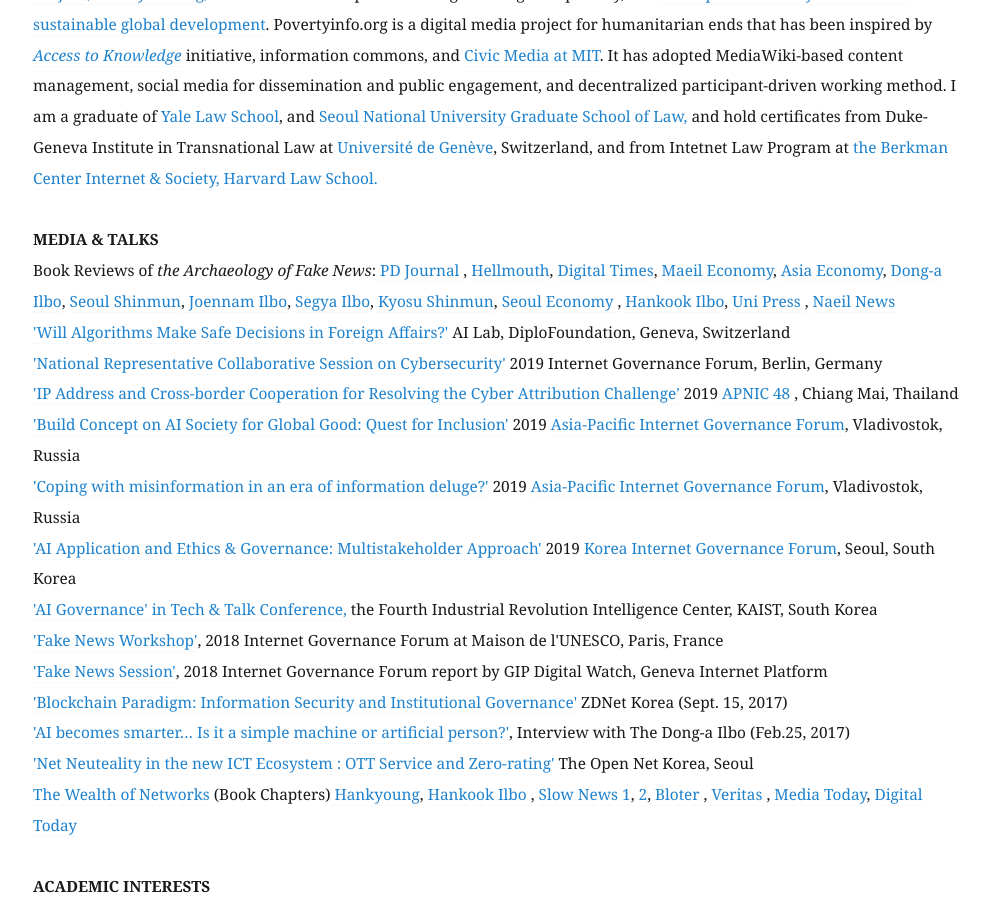
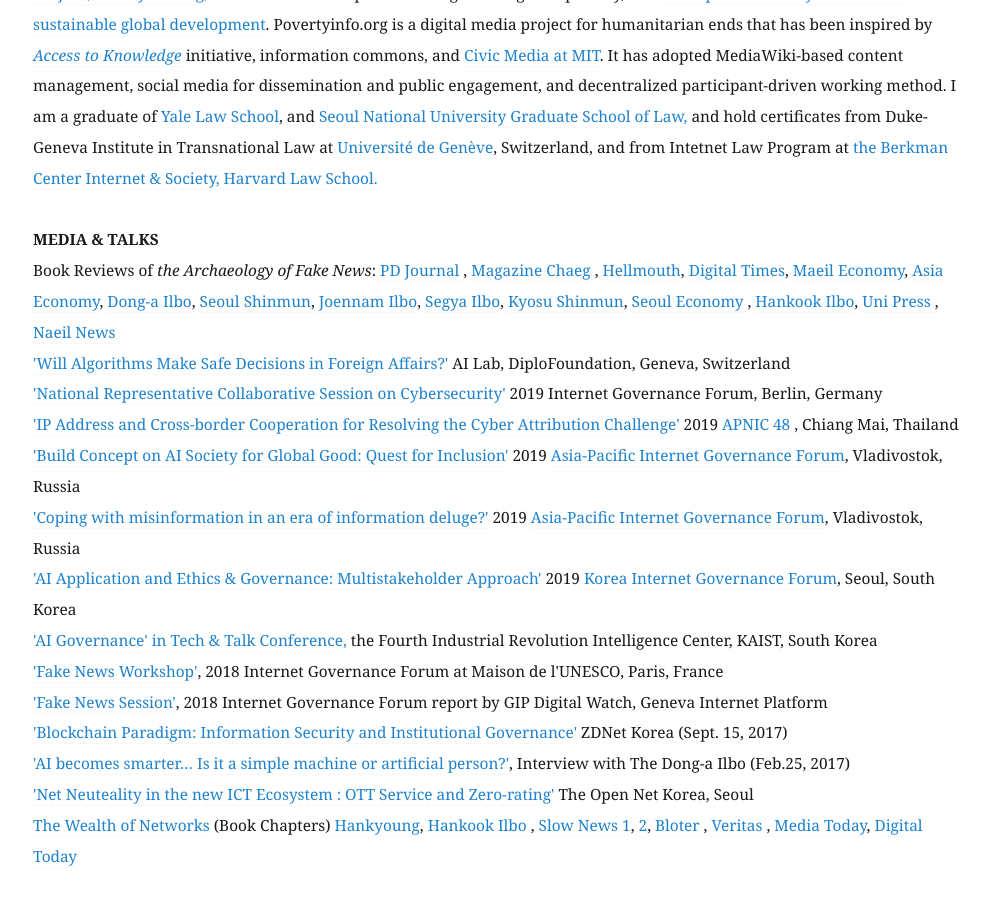
Before and after one commit to eunchangchoi/eunchangchoi.github.io, a Jekyll site: the page built from index.md, in a window 1280 px wide and 900 px high, scrolled down 1679 px. Shown: the whole window, without its empty margins (67-1057 px from the left). Built offline with Jekyll 4.4.1, drawn with Linux system fonts in a browser that asks for light colours.

Commit message:
Update index.md

```diff
--- a/index.md
+++ b/index.md
@@ -27,7 +27,7 @@
    <br>
 
  <strong> MEDIA & TALKS </strong> <br>
-Book Reviews of<i> the Archaeology of Fake News</i>:<a href="https://www.pdjournal.com/news/articleView.html?idxno=71119"> PD Journal </a>, <a href="https://www.youtube.com/watch?v=MpeoOBXadZ8&feature=youtu.be&t=241"> Hellmouth</a>, <a href="http://www.dt.co.kr/contents.html?article_no=2020030302103869061001"> Digital Times</a>, <a href="https://www.mk.co.kr/news/culture/view/2020/02/155878">Maeil Economy</a>, <a href="https://www.asiae.co.kr/article/2020022811050161321&mobile=Y"> Asia Economy</a>, <a href="http://www.donga.com/news/article/all/20200216/99724450/1"> Dong-a Ilbo</a>, <a href="https://www.seoul.co.kr/news/newsView.php?id=20200313020005&wlog_tag3=naver">Seoul Shinmun</a>,<a href="https://www.jnilbo.com/2020/02/20/2020022015101829561/"> Joennam Ilbo</a>, <a href="http://www.segye.com/newsView/20200214510584?OutUrl=naver"> Segya Ilbo</a>, <a href="https://www.kyosu.net/news/articleView.html?idxno=48054"> Kyosu Shinmun</a>, <a href="https://www.sedaily.com/NewsVIew/1YYX4ZYYI0"> Seoul Economy </a>, <a href="https://www.hankookilbo.com/News/Read/202002131753026467">Hankook Ilbo</a>, <a href="https://www.unipress.co.kr/news/articleView.html?idxno=771"> Uni Press </a>, <a href="https://www.naeil.com/news_view/?id_art=341418"> Naeil News </a> <br>
+Book Reviews of<i> the Archaeology of Fake News</i>:<a href="https://www.pdjournal.com/news/articleView.html?idxno=71119"> PD Journal </a>, <a href="https://bit.ly/3aVFA4z"> Magazine Chaeg </a>, <a href="https://www.youtube.com/watch?v=MpeoOBXadZ8&feature=youtu.be&t=241"> Hellmouth</a>, <a href="http://www.dt.co.kr/contents.html?article_no=2020030302103869061001"> Digital Times</a>, <a href="https://www.mk.co.kr/news/culture/view/2020/02/155878">Maeil Economy</a>, <a href="https://www.asiae.co.kr/article/2020022811050161321&mobile=Y"> Asia Economy</a>, <a href="http://www.donga.com/news/article/all/20200216/99724450/1"> Dong-a Ilbo</a>, <a href="https://www.seoul.co.kr/news/newsView.php?id=20200313020005&wlog_tag3=naver">Seoul Shinmun</a>,<a href="https://www.jnilbo.com/2020/02/20/2020022015101829561/"> Joennam Ilbo</a>, <a href="http://www.segye.com/newsView/20200214510584?OutUrl=naver"> Segya Ilbo</a>, <a href="https://www.kyosu.net/news/articleView.html?idxno=48054"> Kyosu Shinmun</a>, <a href="https://www.sedaily.com/NewsVIew/1YYX4ZYYI0"> Seoul Economy </a>, <a href="https://www.hankookilbo.com/News/Read/202002131753026467">Hankook Ilbo</a>, <a href="https://www.unipress.co.kr/news/articleView.html?idxno=771"> Uni Press </a>, <a href="https://www.naeil.com/news_view/?id_art=341418"> Naeil News </a> <br>
  <a href="https://www.diplomacy.edu/blog/will-algorithms-make-safe-decisions-foreign-affairs">'Will Algorithms Make Safe Decisions in Foreign Affairs?' </a> AI Lab, DiploFoundation, Geneva, Switzerland <br>
 <a href="https://www.youtube.com/watch?v=nsZJaB3fx0E&feature=youtu.be&t=1689">'National Representative Collaborative Session on Cybersecurity'</a> 2019 Internet Governance Forum, Berlin, Germany <br>
 <a href="https://youtu.be/uRsC_ypHGCg?t=1336">'IP Address and Cross-border Cooperation for Resolving the Cyber Attribution Challenge'</a> 2019<a href="https://conference.apnic.net/48/program/schedule/#/day/6/cooperation-sig"> APNIC 48 </a>, Chiang Mai, Thailand<br>
```
